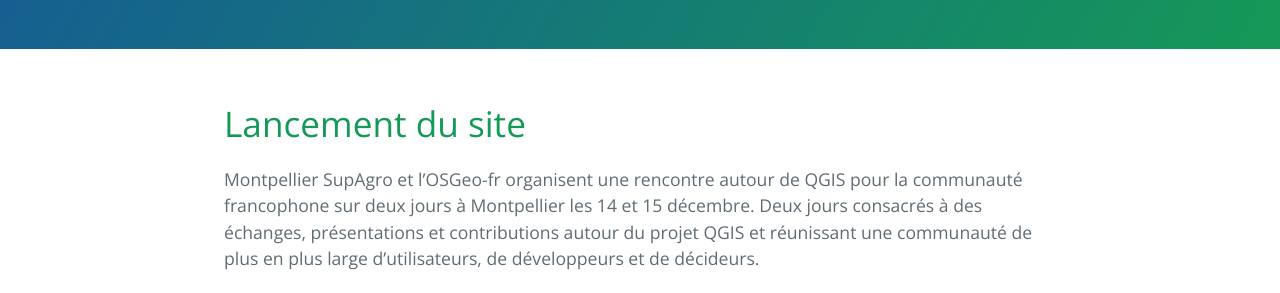
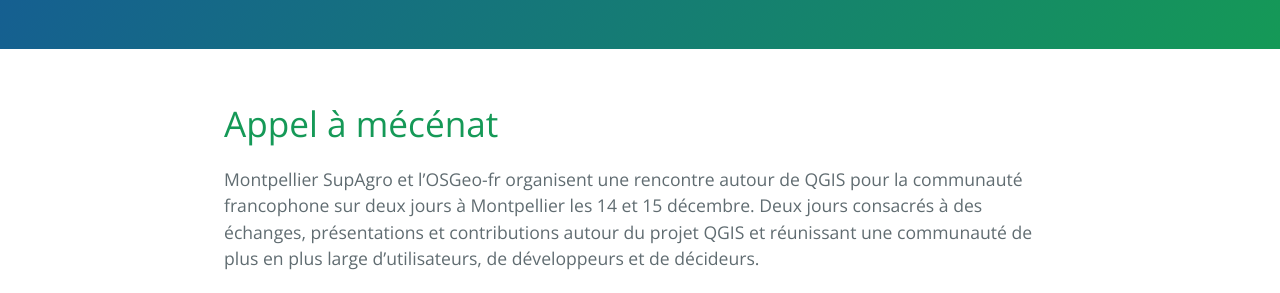
Before and after one commit to OSGeo-fr/QGIS-conf-fr-website, a Jekyll site: the page built from _posts/2017-10-05-appel_mecenat.md, in a window 1280 px wide. Shown: the part 379-672 px from the top of the page. Built offline with Jekyll 4.4.1, drawn with Linux system fonts in a browser that asks for light colours.

Commit message:
Update and rename 2017-10-05-appel_parainage.md to 2017-10-05-appel_mecenat.md

```diff
--- a/_posts/2017-10-05-appel_parainage.md
+++ b/_posts/2017-10-05-appel_mecenat.md
@@ -1,6 +1,6 @@
 ---
 layout: post
-title: "Lancement du site"
+title: "Appel à mécénat"
 ---
 
 Montpellier SupAgro et l'OSGeo-fr organisent une rencontre autour de QGIS pour la communauté francophone sur deux jours à Montpellier les 14 et 15 décembre. Deux jours consacrés à des échanges, présentations et contributions autour du projet QGIS et réunissant une communauté de plus en plus large d'utilisateurs, de développeurs et de décideurs.
```
